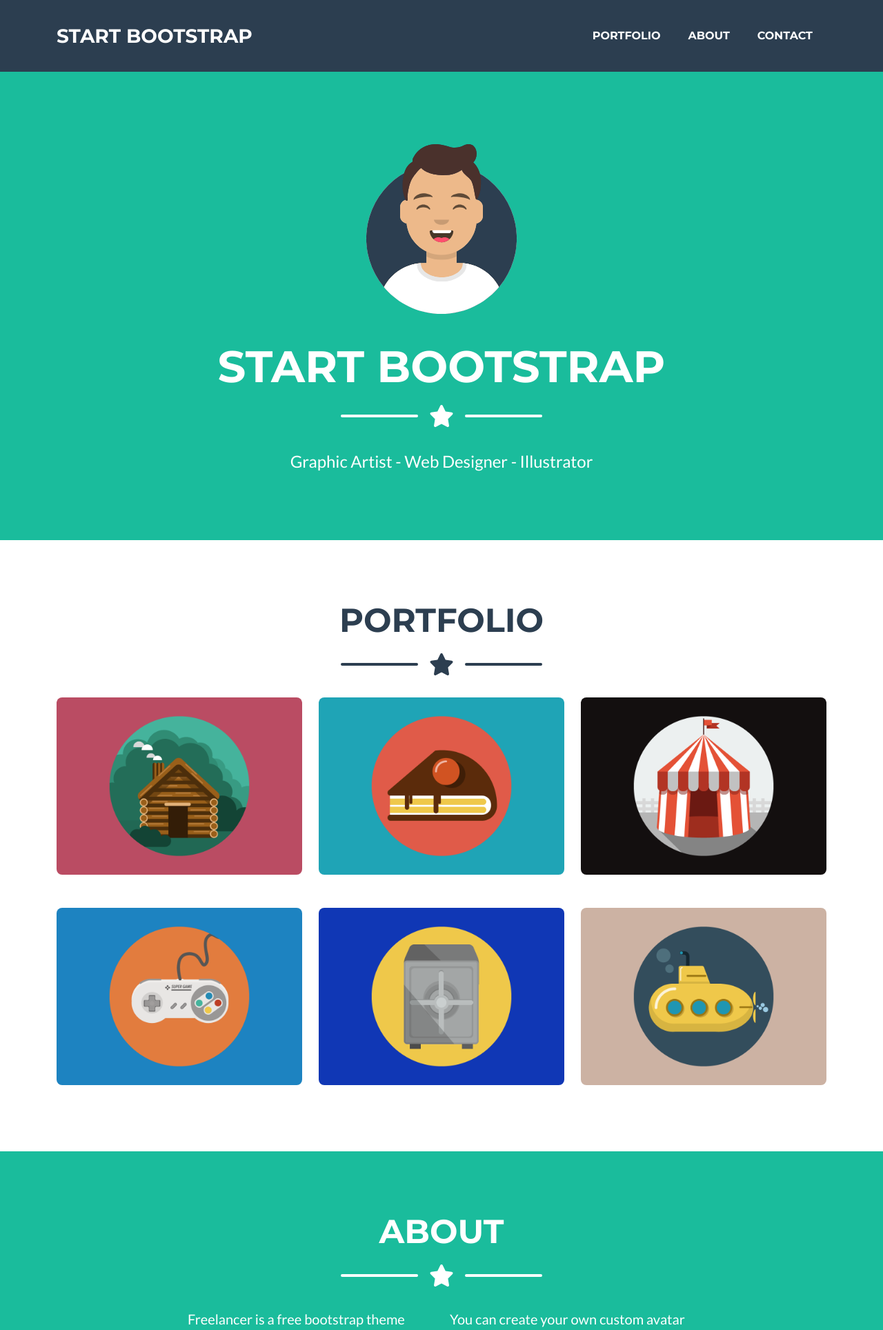
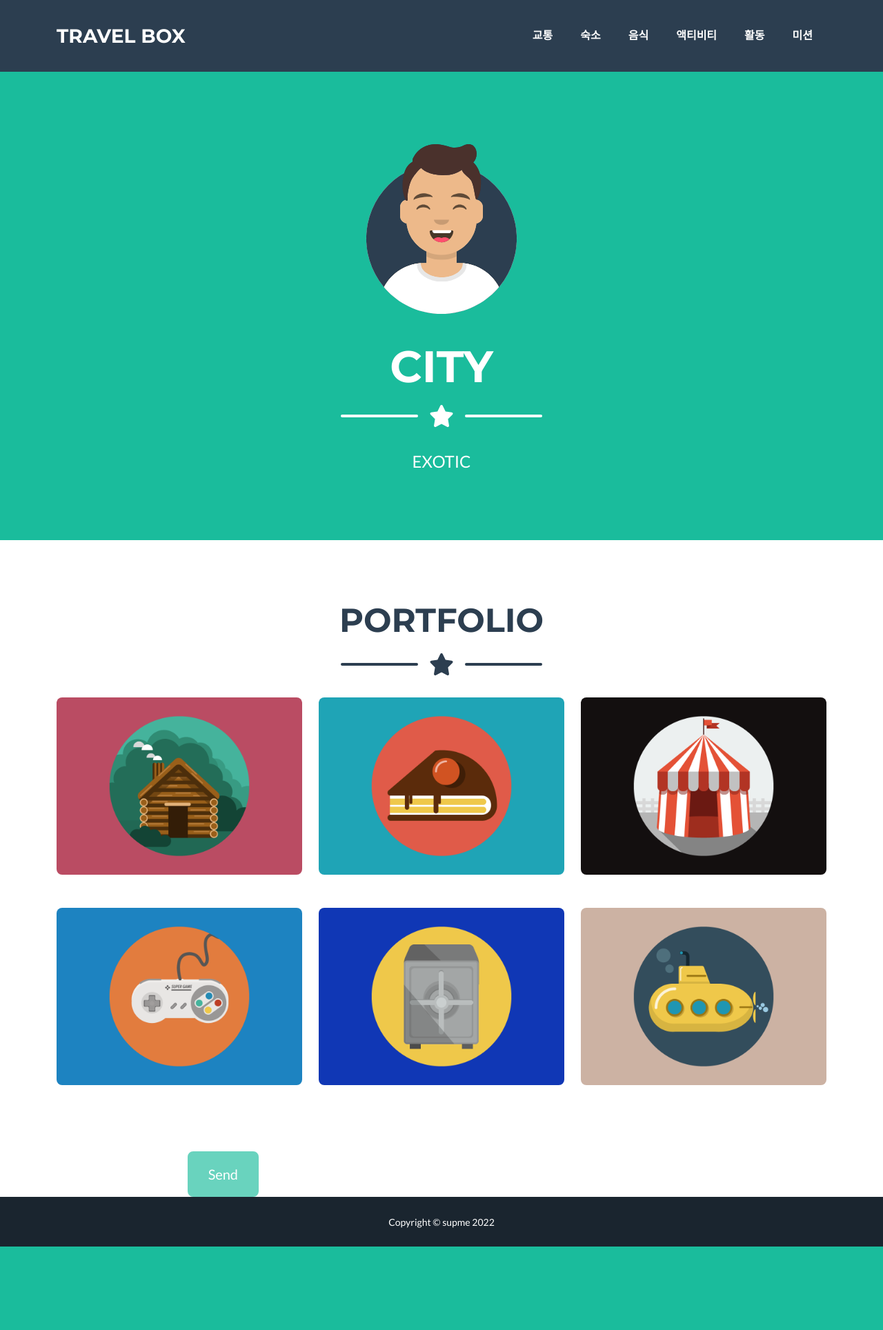
Before and after one commit to shawn9556/supme, a Django app: template travelbox/templates/travelbox/test_2.html in a window 1280 px wide. Shown: the top 1928 px of the page at 69% size. After the commit the page ends 1807 px from the top, so only its background shows below. Run offline with Django 4.2, Linux system fonts and the light colour scheme; the template is opened without the code that fills it, so the values that code supplies are empty; some libraries are stand-ins or nearby versions.

Commit message:
test.html update

```diff
--- a/travelbox/templates/travelbox/test_2.html
+++ b/travelbox/templates/travelbox/test_2.html
@@ -6,7 +6,7 @@
         <meta name="viewport" content="width=device-width, initial-scale=1, shrink-to-fit=no" />
         <meta name="description" content="" />
         <meta name="author" content="" />
-        <title>Freelancer - Start Bootstrap Theme</title>
+        <title>travel boxxxxxxxxx</title>
         <!-- Favicon-->
         <link rel="icon" type="image/x-icon" href="assets/favicon.ico" />
         <!-- Font Awesome icons (free version)-->
@@ -21,16 +21,19 @@
         <!-- Navigation-->
         <nav class="navbar navbar-expand-lg bg-secondary text-uppercase fixed-top" id="mainNav">
             <div class="container">
-                <a class="navbar-brand" href="#page-top">Start Bootstrap</a>
+                <a class="navbar-brand" href="#page-top">Travel box</a>
                 <button class="navbar-toggler text-uppercase font-weight-bold bg-primary text-white rounded" type="button" data-bs-toggle="collapse" data-bs-target="#navbarResponsive" aria-controls="navbarResponsive" aria-expanded="false" aria-label="Toggle navigation">
                     Menu
                     <i class="fas fa-bars"></i>
                 </button>
                 <div class="collapse navbar-collapse" id="navbarResponsive">
                     <ul class="navbar-nav ms-auto">
-                        <li class="nav-item mx-0 mx-lg-1"><a class="nav-link py-3 px-0 px-lg-3 rounded" href="#portfolio">Portfolio</a></li>
-                        <li class="nav-item mx-0 mx-lg-1"><a class="nav-link py-3 px-0 px-lg-3 rounded" href="#about">About</a></li>
-                        <li class="nav-item mx-0 mx-lg-1"><a class="nav-link py-3 px-0 px-lg-3 rounded" href="#contact">Contact</a></li>
+                        <li class="nav-item mx-0 mx-lg-1"><a class="nav-link py-3 px-0 px-lg-3 rounded" href="#portfolio">교통</a></li>
+                        <li class="nav-item mx-0 mx-lg-1"><a class="nav-link py-3 px-0 px-lg-3 rounded" href="#about">숙소</a></li>
+                        <li class="nav-item mx-0 mx-lg-1"><a class="nav-link py-3 px-0 px-lg-3 rounded" href="#contact">음식</a></li>
+                        <li class="nav-item mx-0 mx-lg-1"><a class="nav-link py-3 px-0 px-lg-3 rounded" href="#portfolio">액티비티</a></li>
+                        <li class="nav-item mx-0 mx-lg-1"><a class="nav-link py-3 px-0 px-lg-3 rounded" href="#about">활동</a></li>
+                        <li class="nav-item mx-0 mx-lg-1"><a class="nav-link py-3 px-0 px-lg-3 rounded" href="#contact">미션</a></li>
                     </ul>
                 </div>
             </div>
@@ -41,7 +44,7 @@
                 <!-- Masthead Avatar Image-->
                 <img class="masthead-avatar mb-5" src="{%static 'assets/avataaars.svg'%}" alt="..." />
                 <!-- Masthead Heading-->
-                <h1 class="masthead-heading text-uppercase mb-0">Start Bootstrap</h1>
+                <h1 class="masthead-heading text-uppercase mb-0">CITY</h1>
                 <!-- Icon Divider-->
                 <div class="divider-custom divider-light">
                     <div class="divider-custom-line"></div>
@@ -49,7 +52,7 @@
                     <div class="divider-custom-line"></div>
                 </div>
                 <!-- Masthead Subheading-->
-                <p class="masthead-subheading font-weight-light mb-0">Graphic Artist - Web Designer - Illustrator</p>
+                <p class="masthead-subheading font-weight-light mb-0">EXOTIC</p>
             </div>
         </header>
         <!-- Portfolio Section-->
@@ -122,42 +125,8 @@
                 </div>
             </div>
         </section>
-        <!-- About Section-->
-        <section class="page-section bg-primary text-white mb-0" id="about">
-            <div class="container">
-                <!-- About Section Heading-->
-                <h2 class="page-section-heading text-center text-uppercase text-white">About</h2>
-                <!-- Icon Divider-->
-                <div class="divider-custom divider-light">
-                    <div class="divider-custom-line"></div>
-                    <div class="divider-custom-icon"><i class="fas fa-star"></i></div>
-                    <div class="divider-custom-line"></div>
-                </div>
-                <!-- About Section Content-->
-                <div class="row">
-                    <div class="col-lg-4 ms-auto"><p class="lead">Freelancer is a free bootstrap theme created by Start Bootstrap. The download includes the complete source files including HTML, CSS, and JavaScript as well as optional SASS stylesheets for easy customization.</p></div>
-                    <div class="col-lg-4 me-auto"><p class="lead">You can create your own custom avatar for the masthead, change the icon in the dividers, and add your email address to the contact form to make it fully functional!</p></div>
-                </div>
-                <!-- About Section Button-->
-                <div class="text-center mt-4">
-                    <a class="btn btn-xl btn-outline-light" href="https://startbootstrap.com/theme/freelancer/">
-                        <i class="fas fa-download me-2"></i>
-                        Free Download!
-                    </a>
-                </div>
-            </div>
-        </section>
-        <!-- Contact Section-->
-        <section class="page-section" id="contact">
-            <div class="container">
-                <!-- Contact Section Heading-->
-                <h2 class="page-section-heading text-center text-uppercase text-secondary mb-0">Contact Me</h2>
-                <!-- Icon Divider-->
-                <div class="divider-custom">
-                    <div class="divider-custom-line"></div>
-                    <div class="divider-custom-icon"><i class="fas fa-star"></i></div>
-                    <div class="divider-custom-line"></div>
-                </div>
+
+
                 <!-- Contact Section Form-->
                 <div class="row justify-content-center">
                     <div class="col-lg-8 col-xl-7">
@@ -170,30 +139,13 @@
                         <!-- to get an API token!-->
                         <form id="contactForm" data-sb-form-api-token="API_TOKEN">
                             <!-- Name input-->
-                            <div class="form-floating mb-3">
-                                <input class="form-control" id="name" type="text" placeholder="Enter your name..." data-sb-validations="required" />
-                                <label for="name">Full name</label>
-                                <div class="invalid-feedback" data-sb-feedback="name:required">A name is required.</div>
-                            </div>
+
                             <!-- Email address input-->
-                            <div class="form-floating mb-3">
-                                <input class="form-control" id="email" type="email" placeholder="name@example.com" data-sb-validations="required,email" />
-                                <label for="email">Email address</label>
-                                <div class="invalid-feedback" data-sb-feedback="email:required">An email is required.</div>
-                                <div class="invalid-feedback" data-sb-feedback="email:email">Email is not valid.</div>
-                            </div>
+
                             <!-- Phone number input-->
-                            <div class="form-floating mb-3">
-                                <input class="form-control" id="phone" type="tel" placeholder="(123) 456-7890" data-sb-validations="required" />
-                                <label for="phone">Phone number</label>
-                                <div class="invalid-feedback" data-sb-feedback="phone:required">A phone number is required.</div>
-                            </div>
+
                             <!-- Message input-->
-                            <div class="form-floating mb-3">
-                                <textarea class="form-control" id="message" type="text" placeholder="Enter your message here..." style="height: 10rem" data-sb-validations="required"></textarea>
-                                <label for="message">Message</label>
-                                <div class="invalid-feedback" data-sb-feedback="message:required">A message is required.</div>
-                            </div>
+
                             <!-- Submit success message-->
                             <!---->
                             <!-- This is what your users will see when the form-->
@@ -219,41 +171,10 @@
             </div>
         </section>
         <!-- Footer-->
-        <footer class="footer text-center">
-            <div class="container">
-                <div class="row">
-                    <!-- Footer Location-->
-                    <div class="col-lg-4 mb-5 mb-lg-0">
-                        <h4 class="text-uppercase mb-4">Location</h4>
-                        <p class="lead mb-0">
-                            2215 John Daniel Drive
-                            <br />
-                            Clark, MO 65243
-                        </p>
-                    </div>
-                    <!-- Footer Social Icons-->
-                    <div class="col-lg-4 mb-5 mb-lg-0">
-                        <h4 class="text-uppercase mb-4">Around the Web</h4>
-                        <a class="btn btn-outline-light btn-social mx-1" href="#!"><i class="fab fa-fw fa-facebook-f"></i></a>
-                        <a class="btn btn-outline-light btn-social mx-1" href="#!"><i class="fab fa-fw fa-twitter"></i></a>
-                        <a class="btn btn-outline-light btn-social mx-1" href="#!"><i class="fab fa-fw fa-linkedin-in"></i></a>
-                        <a class="btn btn-outline-light btn-social mx-1" href="#!"><i class="fab fa-fw fa-dribbble"></i></a>
-                    </div>
-                    <!-- Footer About Text-->
-                    <div class="col-lg-4">
-                        <h4 class="text-uppercase mb-4">About Freelancer</h4>
-                        <p class="lead mb-0">
-                            Freelance is a free to use, MIT licensed Bootstrap theme created by
-                            <a href="http://startbootstrap.com">Start Bootstrap</a>
-                            .
-                        </p>
-                    </div>
-                </div>
-            </div>
-        </footer>
+
         <!-- Copyright Section-->
         <div class="copyright py-4 text-center text-white">
-            <div class="container"><small>Copyright &copy; Your Website 2022</small></div>
+            <div class="container"><small>Copyright &copy; supme 2022</small></div>
         </div>
         <!-- Portfolio Modals-->
         <!-- Portfolio Modal 1-->
@@ -266,7 +187,7 @@
                             <div class="row justify-content-center">
                                 <div class="col-lg-8">
                                     <!-- Portfolio Modal - Title-->
-                                    <h2 class="portfolio-modal-title text-secondary text-uppercase mb-0">Log Cabin</h2>
+                                    <h2 class="portfolio-modal-title text-secondary text-uppercase mb-0">교통</h2>
                                     <!-- Icon Divider-->
                                     <div class="divider-custom">
                                         <div class="divider-custom-line"></div>
@@ -298,7 +219,7 @@
                             <div class="row justify-content-center">
                                 <div class="col-lg-8">
                                     <!-- Portfolio Modal - Title-->
-                                    <h2 class="portfolio-modal-title text-secondary text-uppercase mb-0">Tasty Cake</h2>
+                                    <h2 class="portfolio-modal-title text-secondary text-uppercase mb-0">숙소</h2>
                                     <!-- Icon Divider-->
                                     <div class="divider-custom">
                                         <div class="divider-custom-line"></div>
@@ -330,7 +251,7 @@
                             <div class="row justify-content-center">
                                 <div class="col-lg-8">
                                     <!-- Portfolio Modal - Title-->
-                                    <h2 class="portfolio-modal-title text-secondary text-uppercase mb-0">Circus Tent</h2>
+                                    <h2 class="portfolio-modal-title text-secondary text-uppercase mb-0">음식</h2>
                                     <!-- Icon Divider-->
                                     <div class="divider-custom">
                                         <div class="divider-custom-line"></div>
@@ -362,7 +283,7 @@
                             <div class="row justify-content-center">
                                 <div class="col-lg-8">
                                     <!-- Portfolio Modal - Title-->
-                                    <h2 class="portfolio-modal-title text-secondary text-uppercase mb-0">Controller</h2>
+                                    <h2 class="portfolio-modal-title text-secondary text-uppercase mb-0">액티비티</h2>
                                     <!-- Icon Divider-->
                                     <div class="divider-custom">
                                         <div class="divider-custom-line"></div>
@@ -394,7 +315,7 @@
                             <div class="row justify-content-center">
                                 <div class="col-lg-8">
                                     <!-- Portfolio Modal - Title-->
-                                    <h2 class="portfolio-modal-title text-secondary text-uppercase mb-0">Locked Safe</h2>
+                                    <h2 class="portfolio-modal-title text-secondary text-uppercase mb-0">활동</h2>
                                     <!-- Icon Divider-->
                                     <div class="divider-custom">
                                         <div class="divider-custom-line"></div>
@@ -426,7 +347,7 @@
                             <div class="row justify-content-center">
                                 <div class="col-lg-8">
                                     <!-- Portfolio Modal - Title-->
-                                    <h2 class="portfolio-modal-title text-secondary text-uppercase mb-0">Submarine</h2>
+                                    <h2 class="portfolio-modal-title text-secondary text-uppercase mb-0">미션</h2>
                                     <!-- Icon Divider-->
                                     <div class="divider-custom">
                                         <div class="divider-custom-line"></div>
```
